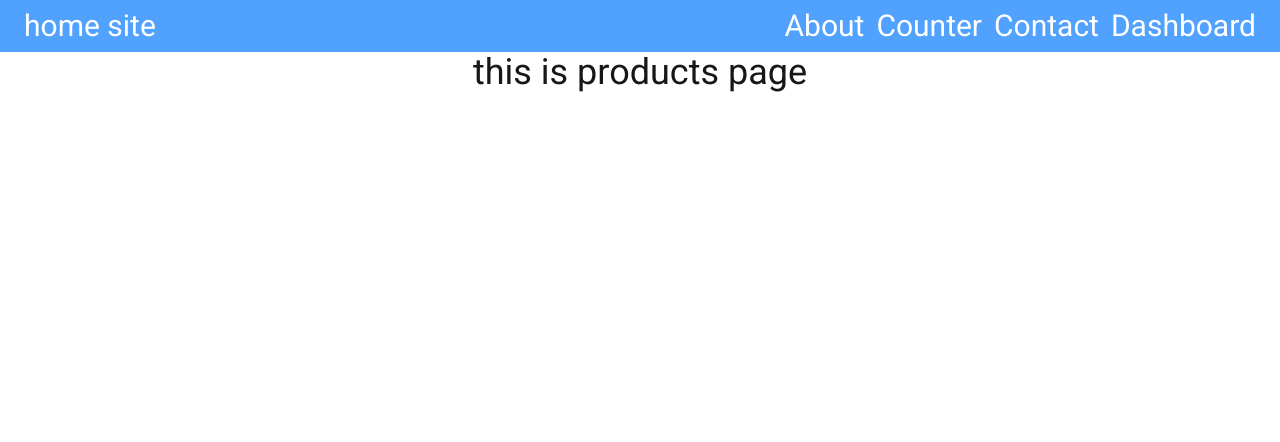
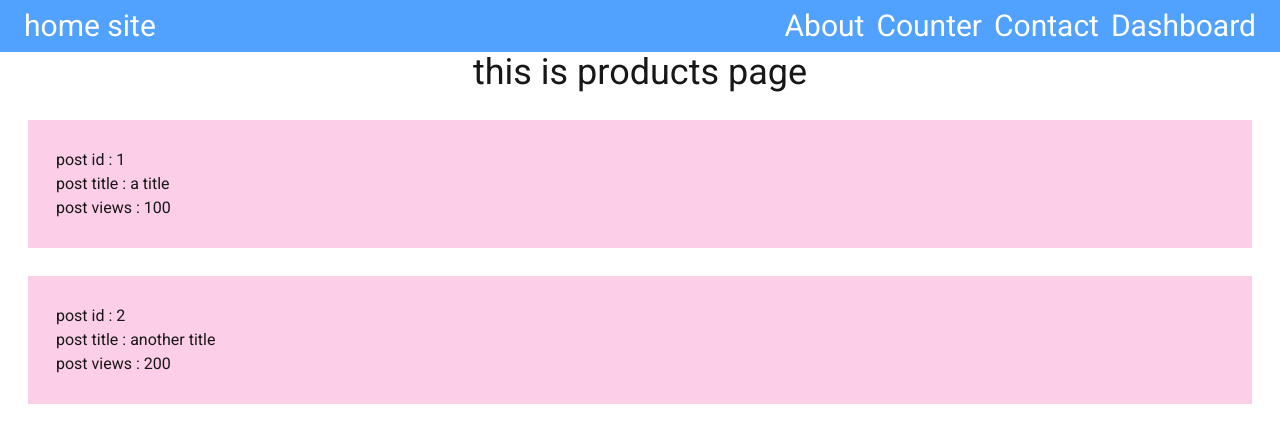
Before and after one commit to md-tawhid-khan/level-2-first-next-js-project, a Next.js app: page /products in a window 1280 px wide. Shown: the top 442 px of the page. Built offline with nearby package versions, Linux system fonts and the light colour scheme; data requests are answered from the project's data file.

Commit message:
data fatch from DB server , install specific npm to run server or data

```diff
--- /dev/null
+++ b/db.json
@@ -0,0 +1,13 @@
+{
+  "posts": [
+    { "id": "1", "title": "a title", "views": 100 },
+    { "id": "2", "title": "another title", "views": 200 }
+  ],
+  "comments": [
+    { "id": "1", "text": "a comment about post 1", "postId": "1" },
+    { "id": "2", "text": "another comment about post 1", "postId": "1" }
+  ],
+  "profile": {
+    "name": "typicode"
+  }
+}
--- a/src/app/(withCommonLayout)/products/page.js
+++ b/src/app/(withCommonLayout)/products/page.js
@@ -1,9 +1,22 @@
 
 
-const ProductsPage = () => {
+const ProductsPage = async() => {
+    const res=await fetch("http://localhost:5000/posts") ;
+    const posts=await res.json()
+    console.log(posts)
     return (
         <div>
             <h1 className="text-4xl text-center">this is products page</h1>
+            <div >
+                {
+                    posts.map(({id,title,views})=><div key={id}
+                    className="bg-pink-200 m-7 p-7">
+                        <h1>post id : {id} </h1>
+                        <h1>post title : {title} </h1>
+                        <h1>post views : {views} </h1>
+                    </div>)
+                }
+            </div>
         </div>
     );
 };
```
Also changed, not shown: package.json (+7 -5 lines), 1 other file (tests, documents, lock files or other folders).
